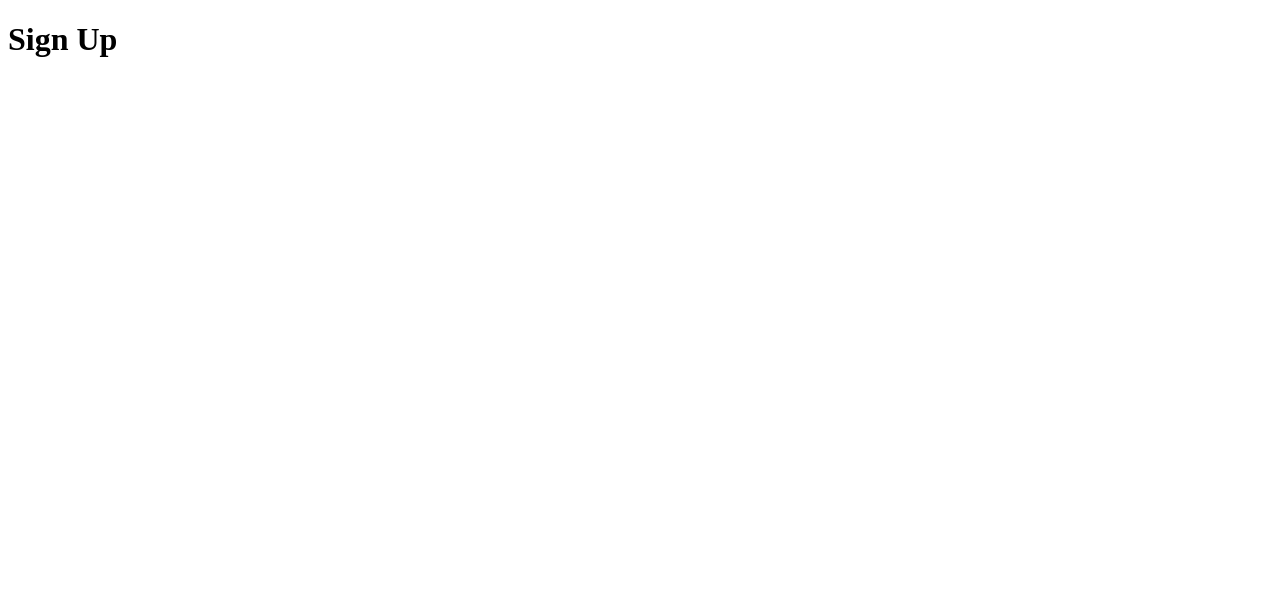
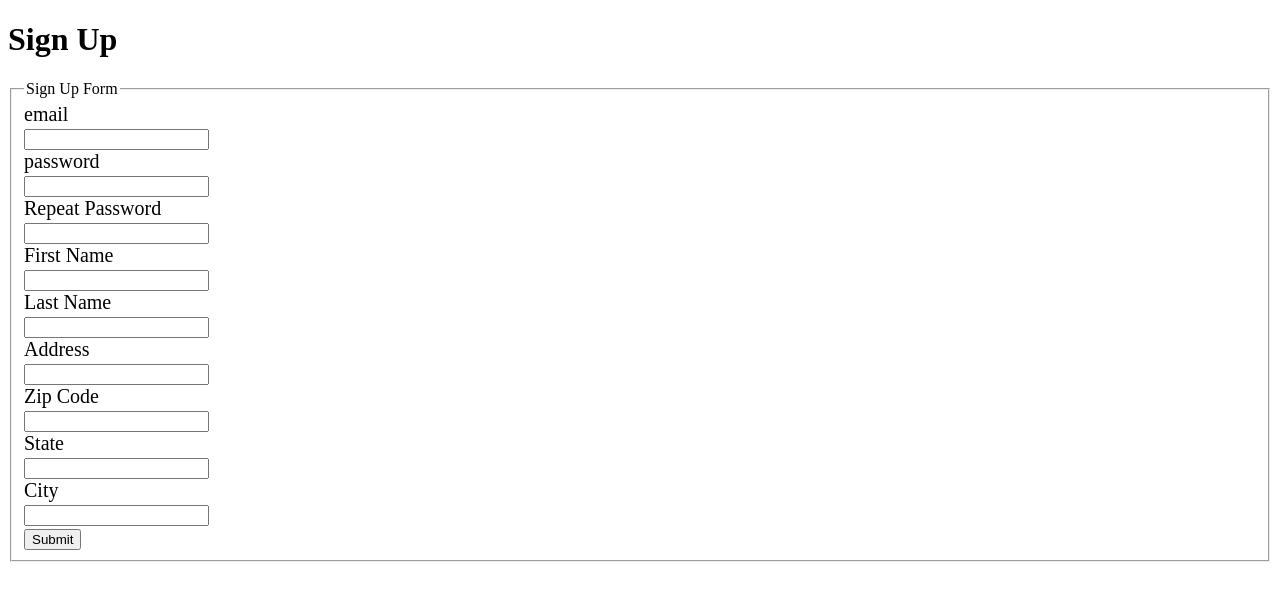
Before and after one commit to Zurxae/Cart-DB, a Flask app: page /signup/ in a window 1280 px wide. Before the commit the part shown is almost empty. Shown: the top 601 px of the page. Run offline with Flask 2, Linux system fonts and the light colour scheme.

Commit message:
added form for sign up

```diff
--- a/app.py
+++ b/app.py
@@ -1,5 +1,5 @@
 from flask import Flask, render_template, request, flash, redirect, url_for
-from forms import LoginForm
+from forms import LoginForm, SignUpForm
 #import mysql.connector
 
 app = Flask(__name__)
@@ -15,9 +15,13 @@ def login():
     return render_template('login.html', form = form)
 
 
-@app.route('/signup/')
+@app.route('/signup/', methods = ['GET', 'POST'])
 def signUp():
-    return render_template('sign-up.html')
+    form = SignUpForm()
+
+    if form.validate_on_submit():
+        return redirect(url_for('menu'))
+    return render_template('sign-up.html', form = form)
 
 @app.route('/editinfo/')
 def editInfo():
--- a/forms.py
+++ b/forms.py
@@ -1,8 +1,24 @@
 from flask_wtf import FlaskForm
-from wtforms import (StringField, PasswordField, SubmitField)
-from wtforms.validators import InputRequired
+from wtforms import (Form, StringField, PasswordField, IntegerField, SubmitField, validators)
+
 
 class LoginForm(FlaskForm):
-    email = StringField("email", validators=[InputRequired()])
-    password = PasswordField("password", validators=[InputRequired()])
+    email = StringField("email", [validators.DataRequired()])
+    password = PasswordField("password", [validators.DataRequired()])
     submit = SubmitField("Login")
+
+
+class SignUpForm(FlaskForm):
+    email = StringField("email", [validators.DataRequired()])
+    password = PasswordField("password", [
+        validators.DataRequired(),
+        validators.EqualTo('confirm', message = 'Passwords must match')
+        ])
+    confirm = PasswordField('Repeat Password')
+    fname = StringField('First Name', [validators.DataRequired()])
+    lname = StringField('Last Name', [validators.DataRequired()])
+    address = StringField('Address', [validators.DataRequired()])
+    zipcode = IntegerField('Zip Code', [validators.DataRequired()])
+    state = StringField('State', [validators.DataRequired()])
+    city = StringField('City', [validators.DataRequired()])
+    submit = SubmitField("Submit")
--- a/templates/sign-up.html
+++ b/templates/sign-up.html
@@ -1,6 +1,59 @@
 {% extends 'base.html' %}
 
 {% block content %}
+<header>
     <h1>{% block title %} Sign Up {% endblock %}</h1>
+</header>
+<main>
+    <form action = "http://localhost:5000/signup/" method = POST>
+        <fieldset>
+        <legend>Sign Up Form</legend>
+
+        <div style = font-size:20px; font-weight:bold; margin-left:150px;>
+
+            {{ form.csrf_token }}
+
+            {{ form.email.label }}<br>
+            {{ form.email }}
+            <br>
+
+            {{ form.password.label }}<br>
+            {{ form.password }}
+            <br>
+
+            {{ form.confirm.label }}<br>
+            {{ form.confirm }}
+            <br>
+
+            {{ form.fname.label }}<br>
+            {{ form.fname }}
+            <br>
+
+            {{ form.lname.label }}<br>
+            {{ form.lname }}
+            <br>
+
+            {{ form.address.label }}<br>
+            {{ form.address }}
+            <br>
+
+            {{ form.zipcode.label }}<br>
+            {{ form.zipcode }}
+            <br>
+
+            {{ form.state.label }}<br>
+            {{ form.state }}
+            <br>
+
+            {{ form.city.label }}<br>
+            {{ form.city }}
+            <br>
+
+            {{ form.submit }}
+        </div>
+
+        </fieldset>
+    </form>
+</main>
 
 {% endblock %}
```
